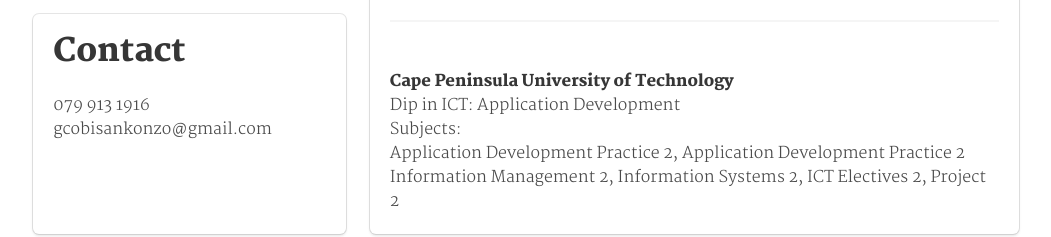
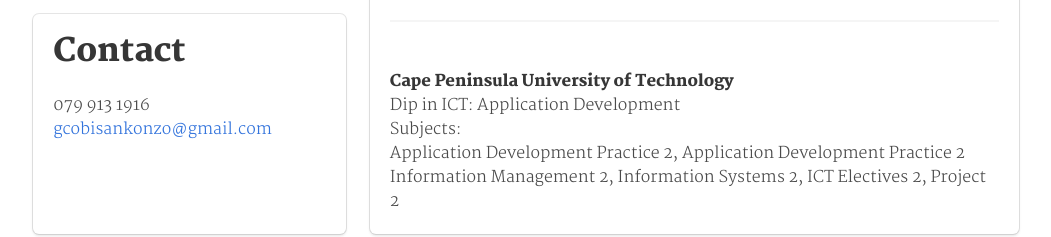
Before and after one commit to GeeNkonzo/online-cv, a plain HTML site: page index.html in a window 1280 px wide. Shown: the part 1222-1459 px from the top of the page, without its empty margins (114-1165 px from the left). Drawn offline with Linux system fonts and the light colour scheme.

Commit message:
fixed responsiness of email address

```diff
--- a/index.html
+++ b/index.html
@@ -61,7 +61,7 @@
                         <p class="title">Contact</p>
                         <p><Cape Town, South Africa</p>
                         <p>079 913 1916</p>
-                        <p>gcobisankonzo@gmail.com</p>
+                        <a style = "word-wrap: break-word;" href="mailto:gcobisankonzo@gmail.com">gcobisankonzo@gmail.com</a>
                     </div>
                 </div>
                 <div class="tile is-parent">
```
